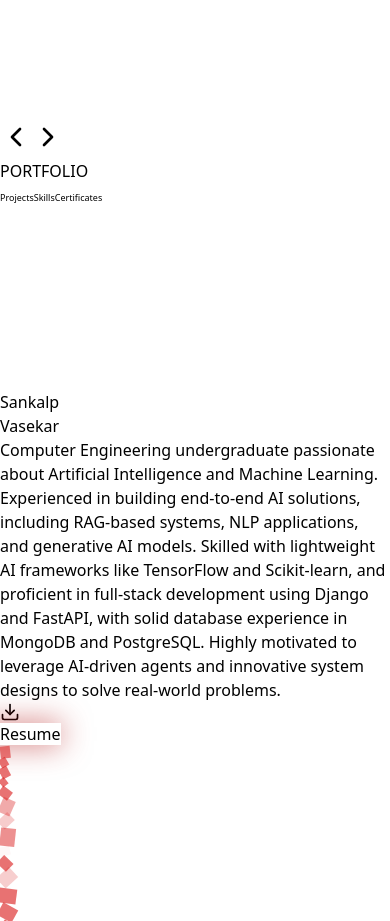
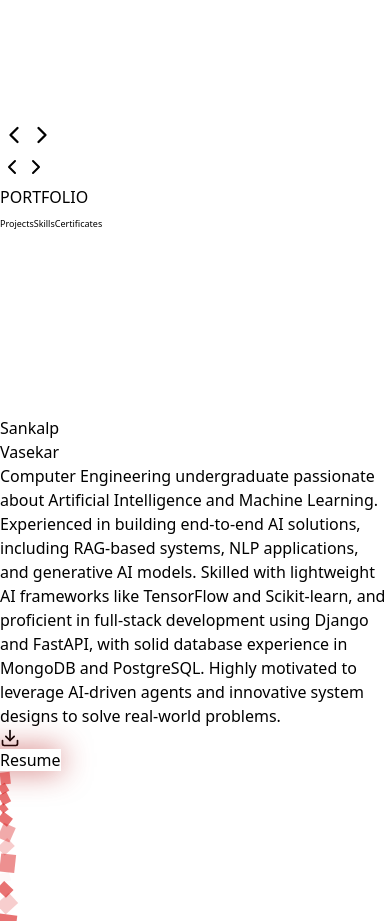
Before and after one commit to sankalpvasekar/My-Portfolio, a React (Vite) app: page / in a window 390 px wide. Shown: the part 2040-2961 px from the top of the page. Built offline with nearby package versions, Linux system fonts and the light colour scheme.

Commit message:
Enabled horizontal scroll for all views. Repositioned mobile navigation arrows to middle sides and desktop arrows to bottom center.

```diff
--- a/src/App.jsx
+++ b/src/App.jsx
@@ -457,23 +457,13 @@ export default function App() {
 
     useEffect(() => {
         const handleScroll = () => {
-            const isMobile = window.innerWidth < 768;
-            const scrollPosition = isMobile
-                ? window.scrollX + window.innerWidth / 2
-                : window.scrollY + window.innerHeight / 2;
-
+            const scrollPosition = window.scrollX + window.innerWidth / 2;
             sections.forEach((id, idx) => {
                 const el = document.getElementById(id);
                 if (el) {
-                    const { offsetLeft, offsetWidth, offsetTop, offsetHeight } = el;
-                    if (isMobile) {
-                        if (scrollPosition >= offsetLeft && scrollPosition < offsetLeft + offsetWidth) {
-                            setCurrentSectionIdx(idx);
-                        }
-                    } else {
-                        if (scrollPosition >= offsetTop && scrollPosition < offsetTop + offsetHeight) {
-                            setCurrentSectionIdx(idx);
-                        }
+                    const { offsetLeft, offsetWidth } = el;
+                    if (scrollPosition >= offsetLeft && scrollPosition < offsetLeft + offsetWidth) {
+                        setCurrentSectionIdx(idx);
                     }
                 }
             });
@@ -501,24 +491,40 @@ export default function App() {
     };
 
     return (
-        <div className="bg-black text-gray-200 font-sans selection:bg-red-900 selection:text-white w-full h-screen flex flex-row md:flex-col overflow-x-scroll md:overflow-x-hidden overflow-y-hidden md:overflow-y-auto overscroll-none snap-x md:snap-y snap-mandatory scroll-smooth custom-scrollbar">
+        <div className="bg-black text-gray-200 font-sans selection:bg-red-900 selection:text-white w-full h-screen flex flex-row overflow-x-scroll overflow-y-hidden overscroll-none snap-x snap-mandatory scroll-smooth custom-scrollbar">
             <GhostMist />
 
-            {/* Mobile Navigation Arrows */}
-            <div className="fixed bottom-10 left-1/2 -translate-x-1/2 z-[60] flex flex-row gap-8 md:hidden">
+            {/* Mobile Navigation Arrows - Middle Sides */}
+            <button
+                onClick={scrollPrev}
+                className="fixed left-4 top-1/2 -translate-y-1/2 z-[60] w-12 h-12 rounded-full bg-red-900/60 border border-red-500/50 flex items-center justify-center text-white backdrop-blur-sm md:hidden shadow-[0_0_15px_rgba(153,27,27,0.3)]"
+                disabled={currentSectionIdx === 0}
+            >
+                <ChevronLeft size={28} />
+            </button>
+            <button
+                onClick={scrollNext}
+                className="fixed right-4 top-1/2 -translate-y-1/2 z-[60] w-12 h-12 rounded-full bg-red-900/60 border border-red-500/50 flex items-center justify-center text-white backdrop-blur-sm md:hidden shadow-[0_0_15px_rgba(153,27,27,0.3)]"
+                disabled={currentSectionIdx === sections.length - 1}
+            >
+                <ChevronRight size={28} />
+            </button>
+
+            {/* Desktop Navigation Arrows - Bottom Center */}
+            <div className="fixed bottom-8 left-1/2 -translate-x-1/2 z-[60] hidden md:flex flex-row gap-6">
                 <button
                     onClick={scrollPrev}
-                    className="w-14 h-14 rounded-full bg-red-900/80 border border-red-500 flex items-center justify-center text-white backdrop-blur-md shadow-[0_0_15px_rgba(153,27,27,0.5)]"
+                    className="w-12 h-12 rounded-full bg-stone-900/80 border border-stone-700 flex items-center justify-center text-stone-400 hover:text-white hover:border-red-500 transition-all backdrop-blur-md"
                     disabled={currentSectionIdx === 0}
                 >
-                    <ChevronLeft size={32} />
+                    <ChevronLeft size={24} />
                 </button>
                 <button
                     onClick={scrollNext}
-                    className="w-14 h-14 rounded-full bg-red-900/80 border border-red-500 flex items-center justify-center text-white backdrop-blur-md shadow-[0_0_15px_rgba(153,27,27,0.5)]"
+                    className="w-12 h-12 rounded-full bg-stone-900/80 border border-stone-700 flex items-center justify-center text-stone-400 hover:text-white hover:border-red-500 transition-all backdrop-blur-md"
                     disabled={currentSectionIdx === sections.length - 1}
                 >
-                    <ChevronRight size={32} />
+                    <ChevronRight size={24} />
                 </button>
             </div>
 
```
